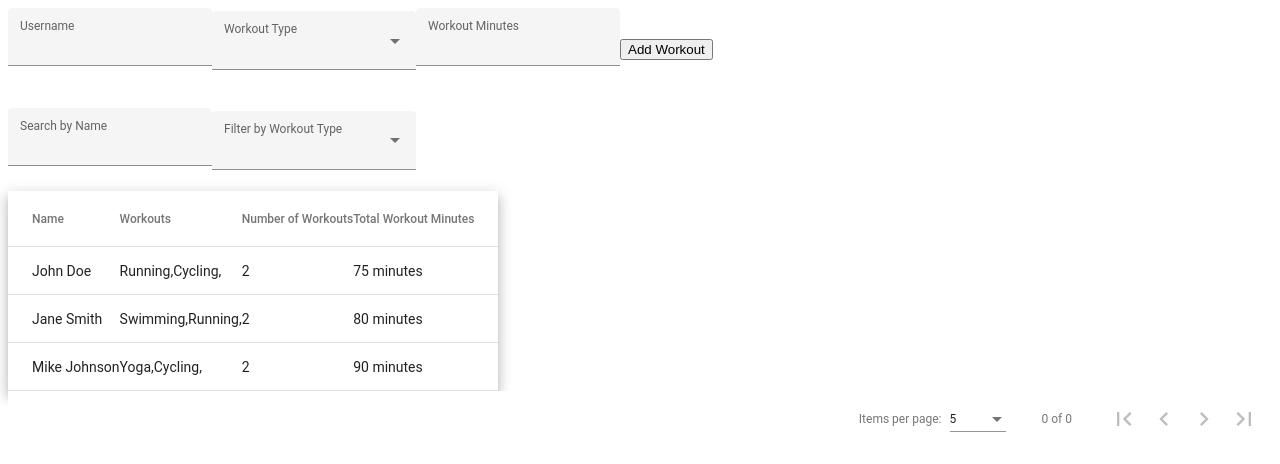
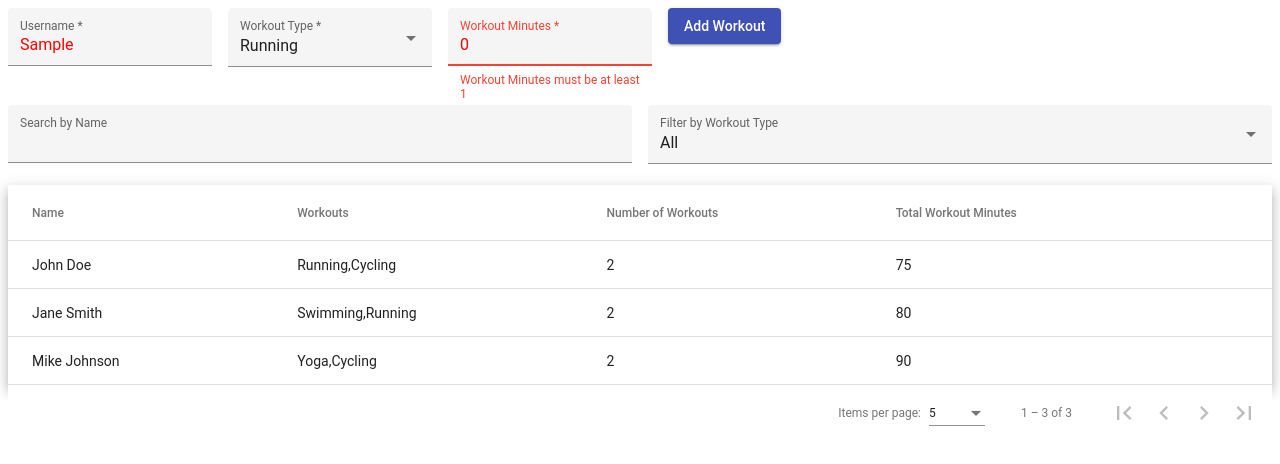
Before and after one commit to khanfaizan123/angular-live-compiler-ha35ui, an Angular app: page / in a window 1280 px wide. Both pictures are taken after typing "Sample" into the empty fields and a click on the button "Add Workout". Shown: the top 464 px of the page. Built offline with nearby package versions, Linux system fonts and the light colour scheme.

Commit message:
all are done

```diff
--- a/src/app/app.module.ts
+++ b/src/app/app.module.ts
@@ -17,6 +17,7 @@ import { JitCompilerFactory } from '@angular/platform-browser-dynamic';
 import { MAT_FORM_FIELD_DEFAULT_OPTIONS, MatFormFieldModule } from '@angular/material/form-field';
 import { MatInputModule } from '@angular/material/input';
 import { BrowserAnimationsModule } from '@angular/platform-browser/animations'; // Import BrowserAnimationsModule
+import { MatButtonModule } from '@angular/material/button';
 
 import { MatSelectModule } from '@angular/material/select';
 import { WorkoutService } from './services/workout.service';
@@ -24,6 +25,7 @@ import { WorkoutService } from './services/workout.service';
   imports: [
     BrowserModule,
     FormsModule,
+    MatButtonModule,
     MatPaginatorModule,
     ReactiveFormsModule,
     MatFormFieldModule, // Add MatFormFieldModule
--- a/src/app/components/workout-form/workout-form.component.css
+++ b/src/app/components/workout-form/workout-form.component.css
@@ -0,0 +1,4 @@
+.required-asterisk::after {
+    content: ' *';
+    color: red;
+  }
--- a/src/app/components/workout-form/workout-form.component.html
+++ b/src/app/components/workout-form/workout-form.component.html
@@ -1,21 +1,32 @@
-<form  [formGroup]="workoutForm" (ngSubmit)="onSubmit()">
+<form style="display: flex;gap:1rem;flex-flow:wrap;" [formGroup]="workoutForm" (ngSubmit)="onSubmit()">
   <mat-form-field appearance="fill">
-    <mat-label>Username</mat-label>
+    <mat-label >Username</mat-label>
     <input matInput formControlName="name">
+    <mat-error *ngIf="workoutForm.get('name').hasError('required')">
+      Username is required
+    </mat-error>
   </mat-form-field>
 
   <mat-form-field appearance="fill">
-    <mat-label>Workout Type</mat-label>
+    <mat-label >Workout Type</mat-label>
     <mat-select formControlName="type">
       <mat-option *ngFor="let type of workoutTypes" [value]="type">{{ type }}</mat-option>
     </mat-select>
+    <mat-error *ngIf="workoutForm.get('type').hasError('required')">
+      Workout Type is required
+    </mat-error>
   </mat-form-field>
 
   <mat-form-field appearance="fill">
-    <mat-label>Workout Minutes</mat-label>
+    <mat-label >Workout Minutes</mat-label>
     <input matInput formControlName="minutes" type="number">
+    <mat-error *ngIf="workoutForm.get('minutes').hasError('required')">
+      Workout Minutes are required
+    </mat-error>
+    <mat-error *ngIf="workoutForm.get('minutes').hasError('min')">
+      Workout Minutes must be at least 1
+    </mat-error>
   </mat-form-field>
-
-  <button mat-fab color="primary" type="submit">Add Workout</button>
+  <button mat-raised-button style="height: fit-content;" color="primary" type="submit">Add Workout</button>
 
 </form>
--- a/src/app/components/workout-form/workout-form.component.ts
+++ b/src/app/components/workout-form/workout-form.component.ts
@@ -1,5 +1,5 @@
 import { Component, OnInit } from '@angular/core';
-import { FormGroup,FormBuilder } from '@angular/forms';
+import { FormGroup,FormBuilder, Validators } from '@angular/forms';
 import { WorkoutService } from '../../services/workout.service';
 
 
@@ -12,20 +12,22 @@ export class WorkoutFormComponent implements OnInit {
   workoutForm: FormGroup;
   workoutTypes: string[] = ['Running', 'Cycling', 'Swimming', 'Yoga'];
 
-  constructor(private fb: FormBuilder,private workoutService:WorkoutService) {
+  constructor(private fb: FormBuilder, private workoutService: WorkoutService) {
     this.workoutForm = this.fb.group({
-      name: [''],
-      type: [''],
-      minutes: [0],
+      name: ['', Validators.required],
+      type: ['Running', Validators.required],
+      minutes: [0, [Validators.required, Validators.min(1)]],
     });
   }
 
   ngOnInit(): void {}
 
   onSubmit() {
-    const { name, type, minutes } = this.workoutForm.value;
-    const newUser = { id: Date.now(), name, workouts: [{ type, minutes }] };
-    this.workoutService.addUser(newUser);
-    this.workoutForm.reset();
+    if (this.workoutForm.valid) {
+      const { name, type, minutes } = this.workoutForm.value;
+      const newUser = { id: Date.now(), name, workouts: [{ type, minutes }] };
+      this.workoutService.addUser(newUser);
+      this.workoutForm.reset();
+    }
   }
 }
--- a/src/app/components/workout-list/workout-list.component.css
+++ b/src/app/components/workout-list/workout-list.component.css
@@ -0,0 +1,4 @@
+.mat-elevation-z8{
+    box-shadow: 0 5px 5px -3px #0003, 0 8px 10px 1px #00000024, 0 3px 14px 2px #0000001f;
+    width: 100%;
+}
--- a/src/app/components/workout-list/workout-list.component.html
+++ b/src/app/components/workout-list/workout-list.component.html
@@ -1,17 +1,22 @@
 <div>
-<mat-form-field appearance="fill">
+  <div style="display: flex; gap: 1rem; flex-wrap: wrap;">
+    <mat-form-field style="flex: 1; min-width: 200px;" appearance="fill">
       <mat-label>Search by Name</mat-label>
       <input matInput (input)="applyFilter($event)">
     </mat-form-field>
 
-<mat-form-field appearance="fill">
+    <mat-form-field style="flex: 1; min-width: 200px;" appearance="fill">
       <mat-label>Filter by Workout Type</mat-label>
-  <mat-select (selectionChange)="applyTypeFilter($event.value)">
+      <mat-select [(value)]="selectedValue" (selectionChange)="applyTypeFilter($event.value)">
         <mat-option *ngFor="let type of workoutTypes" [value]="type">{{ type }}</mat-option>
+        <mat-option value="All">All</mat-option>
       </mat-select>
     </mat-form-field>
+  </div>
 
-<table mat-table [dataSource]="filteredUsers" class="mat-elevation-z8 full-width-table">
+
+
+<table mat-table [dataSource]="filteredUsers" class="mat-elevation-z8 ">
   <ng-container matColumnDef="Name">
     <th mat-header-cell *matHeaderCellDef> Name </th>
     <td mat-cell *matCellDef="let user"> {{ user.name }} </td>
@@ -34,7 +39,7 @@
   <ng-container matColumnDef="Total Workout Minutes">
     <th mat-header-cell *matHeaderCellDef> Total Workout Minutes </th>
     <td mat-cell *matCellDef="let user">
-      <div>{{ user.minutes }} minutes</div>
+      <div>{{ user.minutes }} </div>
     </td>
   </ng-container>
 
--- a/src/app/components/workout-list/workout-list.component.ts
+++ b/src/app/components/workout-list/workout-list.component.ts
@@ -10,18 +10,21 @@ import { WorkoutService } from '../../services/workout.service';
 })
 export class WorkoutListComponent implements OnInit {
   displayedColumns: string[] = ['Name', 'Workouts','Number of Workouts','Total Workout Minutes'];
-  workoutTypes: string[] = ['Running', 'Cycling', 'Swimming', 'Yoga'];
+
+  workoutTypes: string[] = ['All','Running', 'Cycling', 'Swimming', 'Yoga'];
   users = new MatTableDataSource<any>([]);
   filteredUsers = new MatTableDataSource<any>([]);
+  selectedValue: string = 'All';
 
   @ViewChild(MatPaginator) paginator: MatPaginator;
 
   constructor(private workoutService: WorkoutService) {}
+groupedData:any[]=[];
+  ngOnInit(): void {
+    this.users.data=this.workoutService.getUsers();
 
-  ngOnInit(): void {
-    this.users.data = this.workoutService.getUsers();
     console.table(this.users.data);
-    const groupedData = this.users.data.reduce((acc, obj) => {
+    this.groupedData = this.users.data.reduce((acc, obj) => {
       const key = obj.name;
       if (!acc[key]) {
         acc[key] = { id:0,name:key,type:'', minutes: 0,numberofworkouts:0 };
@@ -29,15 +32,21 @@ export class WorkoutListComponent implements OnInit {
       }
       acc[key].numberofworkouts=obj.workouts.length;
       let i=0;
+      const uniqueTypes = new Set(acc[key].type.split(',').filter(Boolean));
+
       while(i<obj.workouts.length){
         acc[key].minutes += obj.workouts[i].minutes;
 
-        acc[key].type+=obj.workouts[i].type;
-        acc[key].type+=",";
+
+         uniqueTypes.add(obj.workouts[i].type);
+
 
         i++;
 
       }
+      acc[key].type = Array.from(uniqueTypes).join(',');
+
+
 
 
       return acc;
@@ -46,9 +55,8 @@ export class WorkoutListComponent implements OnInit {
 
 
 
-    this.filteredUsers.data = Object.values(groupedData);
-    console.table(groupedData);
-    this.filteredUsers.paginator = this.paginator;
+    this.filteredUsers.data = Object.values(this.groupedData);
+    console.table(this.groupedData);
   }
 
   applyFilter(event: Event) {
@@ -58,9 +66,17 @@ export class WorkoutListComponent implements OnInit {
   }
 
   applyTypeFilter(filterValue: string) {
-    this.filteredUsers.data = this.users.data.filter((user) =>
-      user.workouts.some((workout) => workout.type === filterValue)
-    );
+    if (filterValue === 'All') {
+      this.filteredUsers.data = Object.values(this.groupedData);
+    } else {
+      this.filteredUsers.data = Object.values(this.groupedData).filter((user) =>
+        user.type.includes(filterValue)
+      );
+    }
+  }
+
+  ngAfterViewInit() {
+    this.filteredUsers.paginator = this.paginator;
   }
 }
 
--- a/src/app/services/workout.service.ts
+++ b/src/app/services/workout.service.ts
@@ -1,4 +1,5 @@
 import { Injectable } from '@angular/core';
+import { BehaviorSubject } from 'rxjs';
 
 interface Workout {
   type: string;
@@ -32,6 +33,7 @@ export class WorkoutService {
   addUser(user: User) {
     const users = this.getUsers();
     users.push(user);
+
     localStorage.setItem('users', JSON.stringify(users));
   }
 
```
Lines whose indentation alone changed are shown as unchanged.
